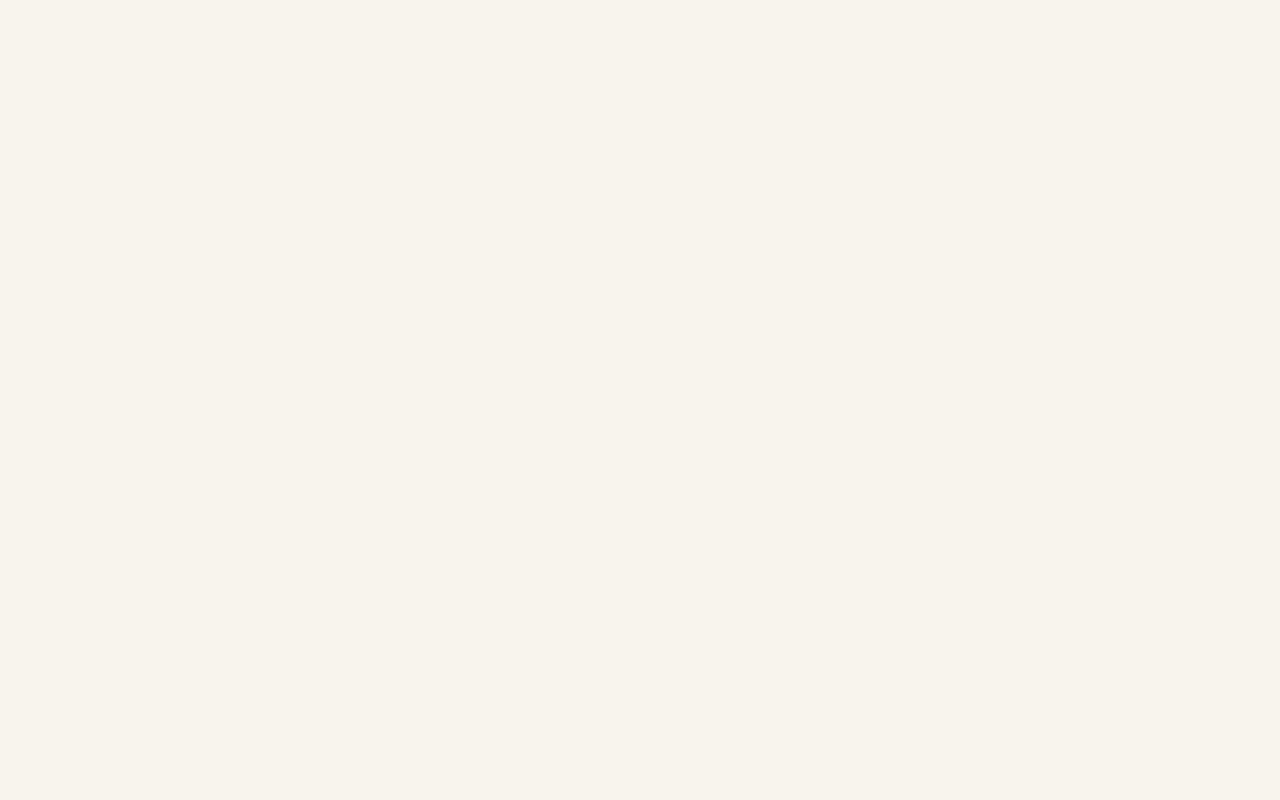
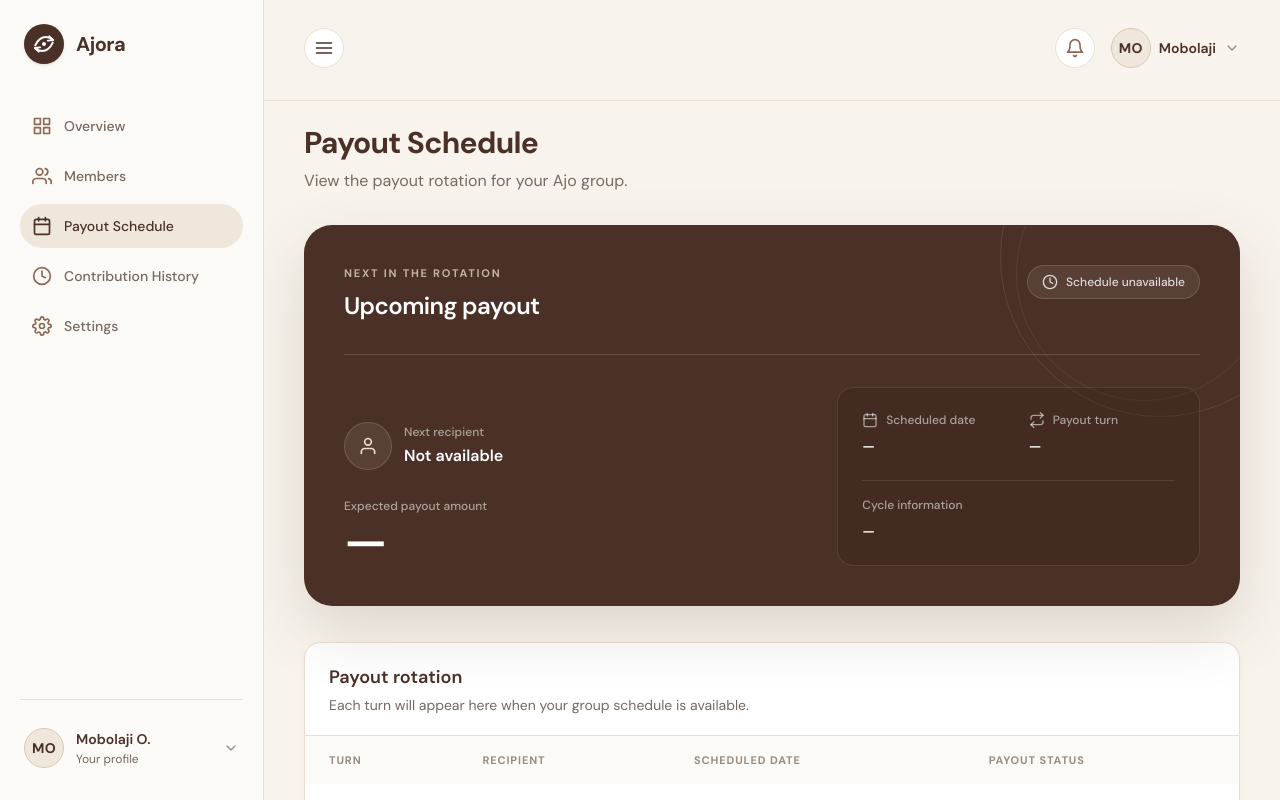
Before and after one commit to Bolazcoding/ajora, a Next.js app: page /payout-schedule in a window 1280 px wide. Built offline with nearby package versions, Linux system fonts and the light colour scheme.

Commit message:
implemented the payout schedule

```diff
--- a/app/payout-schedule/page.tsx
+++ b/app/payout-schedule/page.tsx
@@ -1,5 +1,170 @@
-function page() {
-  return <section></section>;
+import DashboardShell from "../_components/DashboardShell";
+import { FiCalendar, FiClock, FiRepeat, FiUser } from "react-icons/fi";
+
+export default function PayoutSchedulePage() {
+  return (
+    <DashboardShell activeItem="Payout Schedule">
+      <div className="mx-auto w-full max-w-6xl">
+        <div>
+          <h2 className="font-sans text-2xl font-bold tracking-tight text-primary sm:text-3xl">
+            Payout Schedule
+          </h2>
+          <p className="mt-2 text-sm leading-6 text-text-secondary sm:text-base">
+            View the payout rotation for your Ajo group.
+          </p>
+        </div>
+
+        <section
+          aria-labelledby="upcoming-payout-title"
+          className="relative isolate mt-7 overflow-hidden rounded-[1.75rem] bg-primary text-[#f8f4ed] shadow-[0_1.5rem_4rem_rgb(74_48_38_/_16%)] sm:mt-8"
+        >
+          <div
+            aria-hidden="true"
+            className="pointer-events-none absolute -right-20 -top-32 -z-10 size-80 rounded-full border border-white/10"
+          />
+          <div
+            aria-hidden="true"
+            className="pointer-events-none absolute -right-8 -top-20 -z-10 size-64 rounded-full border border-white/[0.07]"
+          />
+          <div className="relative p-6 sm:p-8 lg:p-10">
+            <div className="flex flex-wrap items-start justify-between gap-5">
+              <div>
+                <p className="text-[0.6875rem] font-bold uppercase tracking-[0.16em] text-[#e9ded0]/75">
+                  Next in the rotation
+                </p>
+                <h3
+                  id="upcoming-payout-title"
+                  className="mt-2 font-sans text-xl font-semibold tracking-tight text-white sm:text-2xl"
+                >
+                  Upcoming payout
+                </h3>
+              </div>
+              <span className="inline-flex items-center gap-2 rounded-full border border-white/15 bg-white/[0.08] px-3.5 py-2 text-xs font-medium text-white/80">
+                <FiClock aria-hidden="true" className="size-4" />
+                Schedule unavailable
+              </span>
+            </div>
+
+            <div className="mt-7 grid gap-6 border-t border-white/15 pt-6 sm:mt-8 sm:grid-cols-[minmax(0,1fr)_minmax(15rem,0.8fr)] sm:items-end sm:gap-10 sm:pt-8">
+              <div>
+                <div className="flex items-center gap-3">
+                  <span className="grid size-12 shrink-0 place-items-center rounded-full border border-white/15 bg-white/[0.08] text-[#e9ded0]">
+                    <FiUser aria-hidden="true" className="size-5" />
+                  </span>
+                  <div>
+                    <p className="text-xs font-medium text-white/55">
+                      Next recipient
+                    </p>
+                    <p className="mt-1 text-base font-semibold text-white">
+                      Not available
+                    </p>
+                  </div>
+                </div>
+                <p className="mt-7 text-xs font-medium text-white/55">
+                  Expected payout amount
+                </p>
+                <p className="mt-1 font-sans text-4xl font-semibold tracking-tight text-white sm:text-5xl">
+                  &mdash;
+                </p>
+              </div>
+
+              <div className="grid grid-cols-2 gap-x-5 gap-y-6 rounded-2xl border border-white/10 bg-[#38231c]/35 p-5 sm:p-6">
+                <div>
+                  <div className="flex items-center gap-2 text-white/55">
+                    <FiCalendar aria-hidden="true" className="size-4" />
+                    <p className="text-xs font-medium">Scheduled date</p>
+                  </div>
+                  <p className="mt-2 text-sm font-semibold text-white">
+                    &mdash;
+                  </p>
+                </div>
+                <div>
+                  <div className="flex items-center gap-2 text-white/55">
+                    <FiRepeat aria-hidden="true" className="size-4" />
+                    <p className="text-xs font-medium">Payout turn</p>
+                  </div>
+                  <p className="mt-2 text-sm font-semibold text-white">
+                    &mdash;
+                  </p>
+                </div>
+                <div className="col-span-2 border-t border-white/10 pt-4">
+                  <p className="text-xs font-medium text-white/55">
+                    Cycle information
+                  </p>
+                  <p className="mt-2 text-sm font-semibold text-white">
+                    &mdash;
+                  </p>
+                </div>
+              </div>
+            </div>
+          </div>
+        </section>
+
+        <section
+          aria-labelledby="payout-rotation-title"
+          className="mt-8 overflow-hidden rounded-2xl border border-border bg-white shadow-card sm:mt-9"
+        >
+          <div className="border-b border-border px-5 py-5 sm:px-6">
+            <h3
+              id="payout-rotation-title"
+              className="text-base font-semibold text-primary sm:text-lg"
+            >
+              Payout rotation
+            </h3>
+            <p className="mt-1 text-xs leading-5 text-text-secondary sm:text-sm">
+              Each turn will appear here when your group schedule is available.
+            </p>
+          </div>
+
+          <div className="hidden overflow-x-auto md:block">
+            <table className="w-full min-w-[40rem] border-collapse text-left">
+              <thead>
+                <tr className="bg-surface-soft text-[0.6875rem] font-semibold uppercase tracking-[0.08em] text-text-muted">
+                  <th scope="col" className="px-6 py-4">
+                    Turn
+                  </th>
+                  <th scope="col" className="px-6 py-4">
+                    Recipient
+                  </th>
+                  <th scope="col" className="px-6 py-4">
+                    Scheduled date
+                  </th>
+                  <th scope="col" className="px-6 py-4">
+                    Payout status
+                  </th>
+                </tr>
+              </thead>
+              <tbody>
+                <tr>
+                  <td colSpan={4} className="px-6 py-16 text-center">
+                    <RotationEmptyState />
+                  </td>
+                </tr>
+              </tbody>
+            </table>
+          </div>
+
+          <div className="px-5 py-14 text-center md:hidden">
+            <RotationEmptyState />
+          </div>
+        </section>
+      </div>
+    </DashboardShell>
+  );
 }
 
-export default page;
+function RotationEmptyState() {
+  return (
+    <div className="mx-auto flex max-w-sm flex-col items-center">
+      <span className="grid size-14 place-items-center rounded-2xl bg-primary-light text-secondary">
+        <FiRepeat aria-hidden="true" className="size-6" />
+      </span>
+      <p className="mt-4 text-base font-semibold text-primary">
+        No payout schedule yet
+      </p>
+      <p className="mt-1.5 text-sm leading-6 text-text-secondary">
+        Payout turns will appear here when your Ajo group schedule is connected.
+      </p>
+    </div>
+  );
+}
```
